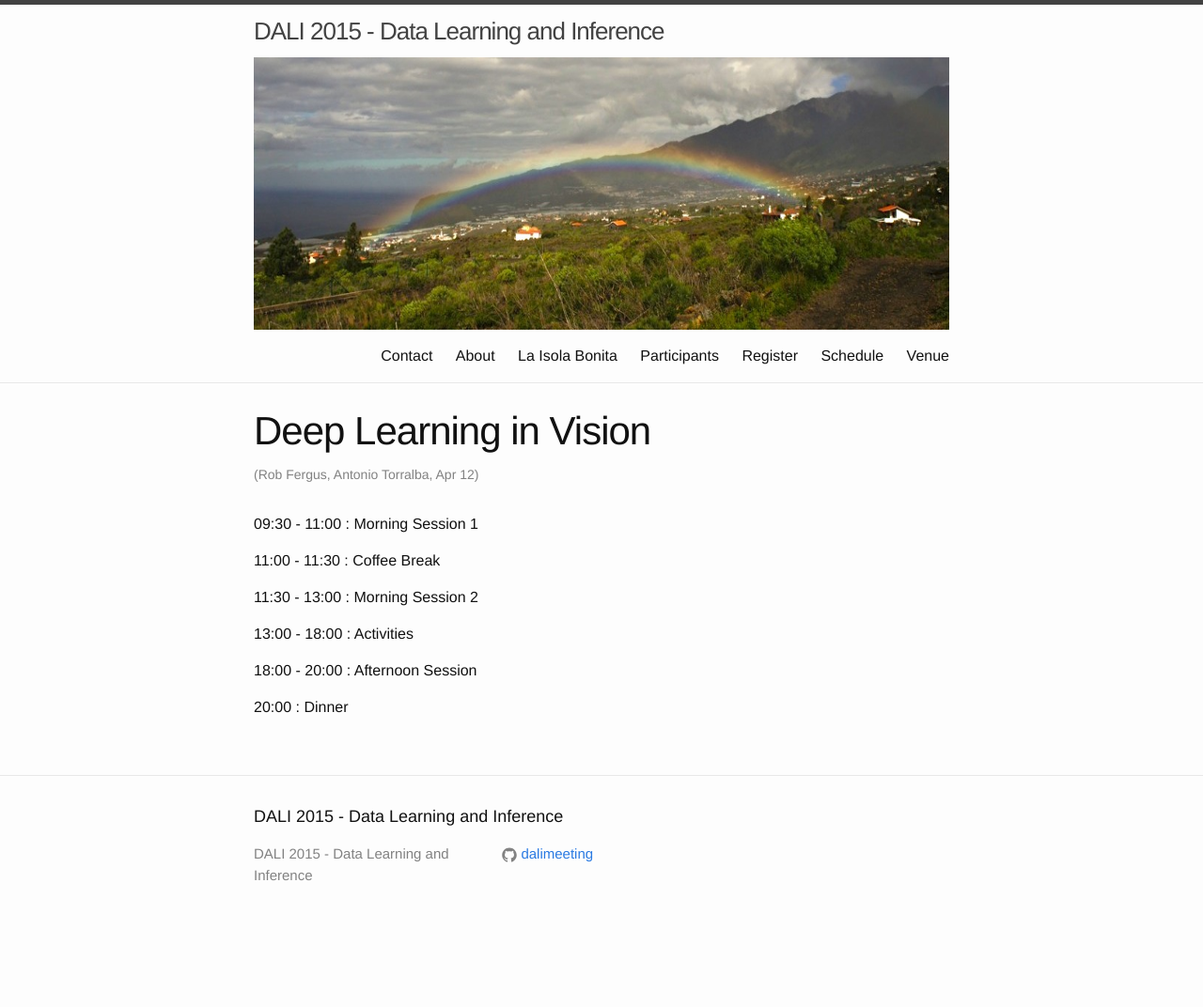
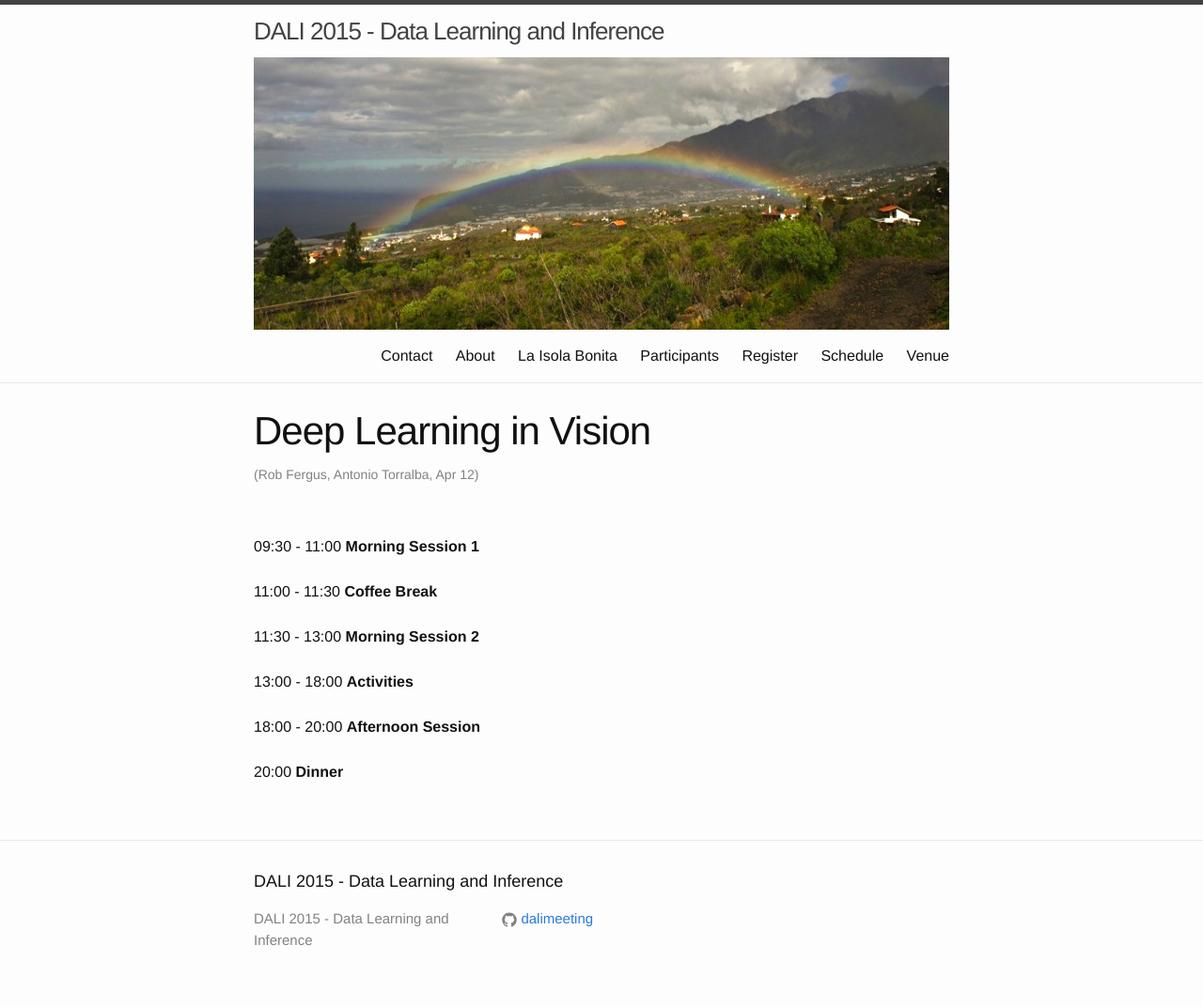
Before and after one commit to dalimeeting/dali2015, a Jekyll site: the page built from _posts/2015-04-12-deep-learning-in-vision.md, in a window 1280 px wide. Shown: the whole page at 94% size. Built offline with Jekyll 4.4.1, drawn with Linux system fonts in a browser that asks for light colours; before the commit the page ends 1003 px from its top, so only the background shows below that.

Commit message:
Fix workshop layout

```diff
--- a/_layouts/workshop.html
+++ b/_layouts/workshop.html
@@ -9,10 +9,10 @@ layout: default
   </header>
 
   <article class="post-content">
-    {% if page.organizer_url %}<a href="{{ page.organizer_url }}">Organizer's workshop page</a>{% endif %}
+    <p>{% if page.organizer_url %}<a href="{{ page.organizer_url }}">Organizer's workshop page</a>{% endif %}</p>
 
     {% for talk in page.talks %}
-    <p>{{ talk.start }} {% if talk.end %}- {{ talk.end }}{% endif %} {{ talk.speaker }}: {{ talk.title }}</p>
+    <br>{{ talk.start }} {% if talk.end %}- {{ talk.end }}{% endif %} <b>{{ talk.title }}</b> {{ talk.speaker }}</br>
     {% endfor %}
     {{ content }}
   </article>
```
